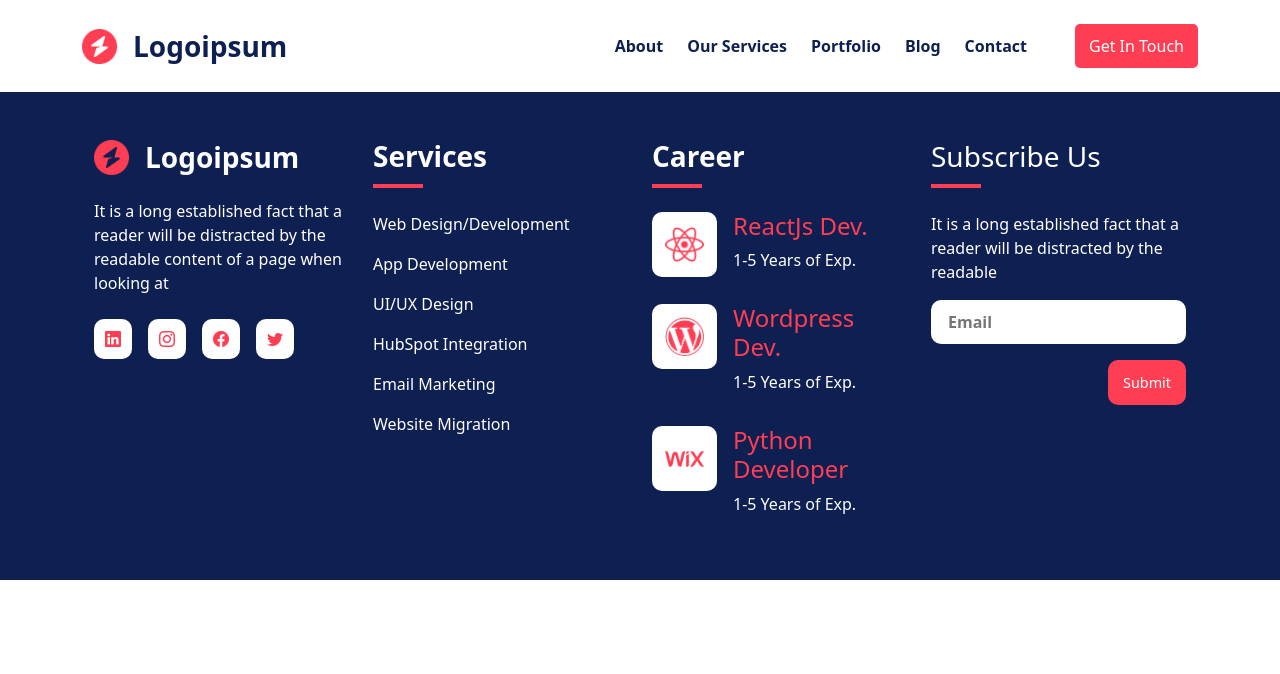
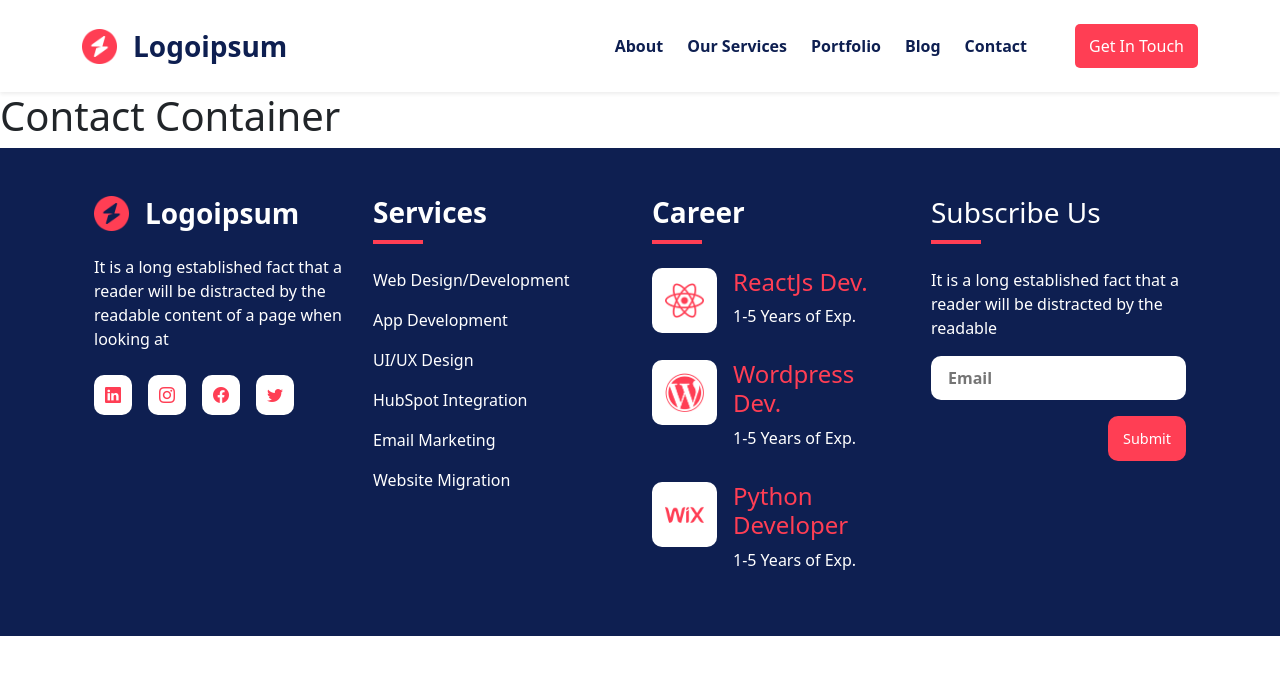
Before and after one commit to rikkriuk/fe-slicing-design-kelompok-2, a React (Vite) app: page /contact in a window 1280 px wide. Shown: the top 674 px of the page. Built offline with nearby package versions, Linux system fonts and the light colour scheme.

Commit message:
feat: add aboutComponent to porfolioContainer

```diff
--- a/src/App.jsx
+++ b/src/App.jsx
@@ -4,6 +4,7 @@ import HomeContainer from "./containers/HomeContainer";
 import AboutContainer from "./containers/AboutContainer";
 import ServicesContainer from "./containers/ServicesContainer";
 import PortfolioContainer from "./containers/PortfolioContainer";
+import ContactContainer from "./containers/ContactContainer";
 import LayoutComponent from "./components/Layout/LayoutComponent";
 import "bootstrap/dist/css/bootstrap.min.css";
 import "bootstrap-icons/font/bootstrap-icons.css";
@@ -15,8 +16,9 @@ function App() {
         <Routes>
           <Route path="/" element={<HomeContainer />} />
           <Route path="/about" element={<AboutContainer />} />
-          <Route path="/services" element={<ServicesContainer />} />
+          <Route path="/our-services" element={<ServicesContainer />} />
           <Route path="/portfolio" element={<PortfolioContainer />} />
+          <Route path="/contact" element={<ContactContainer />} />
         </Routes>
       </LayoutComponent>
     </Router>
--- a/src/containers/ContactContainer.jsx
+++ b/src/containers/ContactContainer.jsx
@@ -0,0 +1,11 @@
+import React from "react";
+
+const ContactContainer = () => {
+   return (
+      <>
+         <h1>Contact Container</h1>
+      </>
+   )
+}
+
+export default ContactContainer;
--- a/src/containers/PortfolioContainer.jsx
+++ b/src/containers/PortfolioContainer.jsx
@@ -1,9 +1,11 @@
 import React from "react";
 import OurWorkComponent from "../components/OurWork/OurWorkComponent";
+import AboutComponent from "../components/About/AboutComponent";
 
 const PortofolioContainer = () => {
    return (
         <>
+            <AboutComponent title={"Portfolio"} subtitle={"Home / Portfolio"} />
             <OurWorkComponent />
         </>
     )
```
